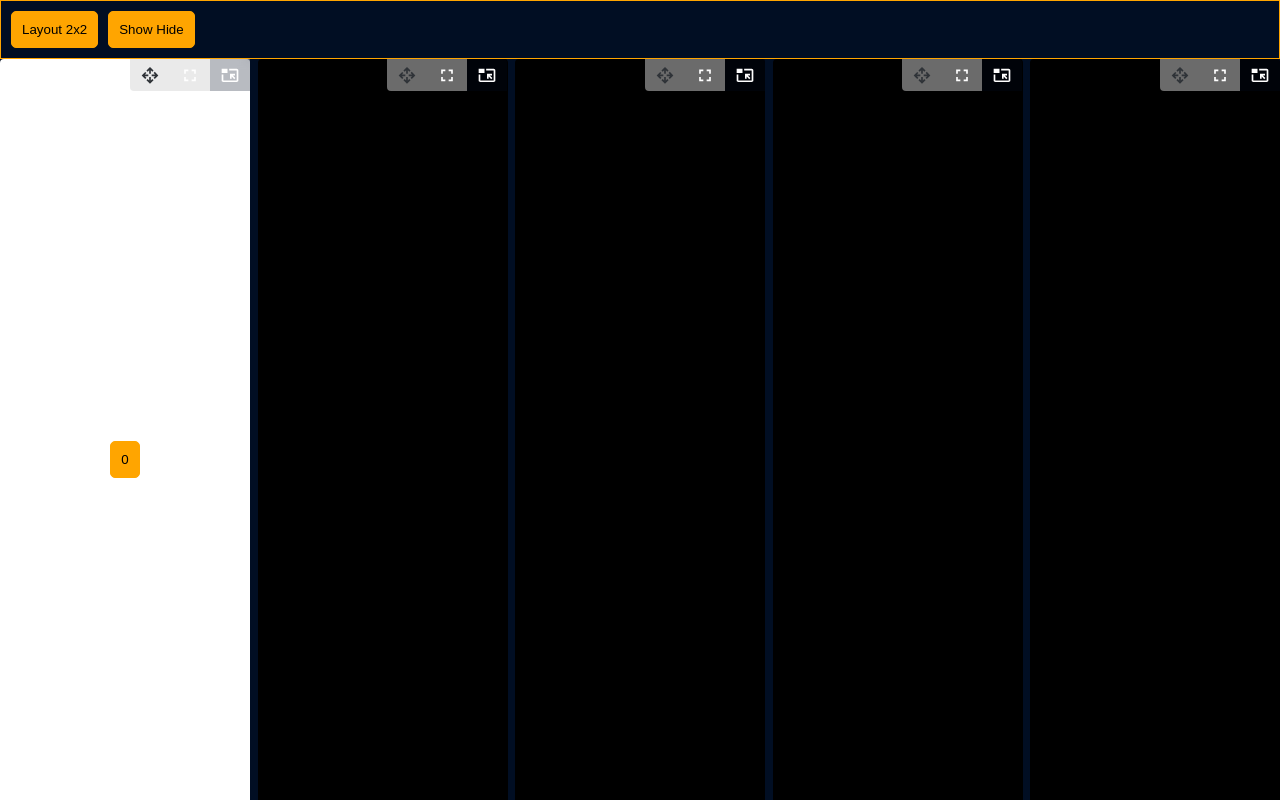
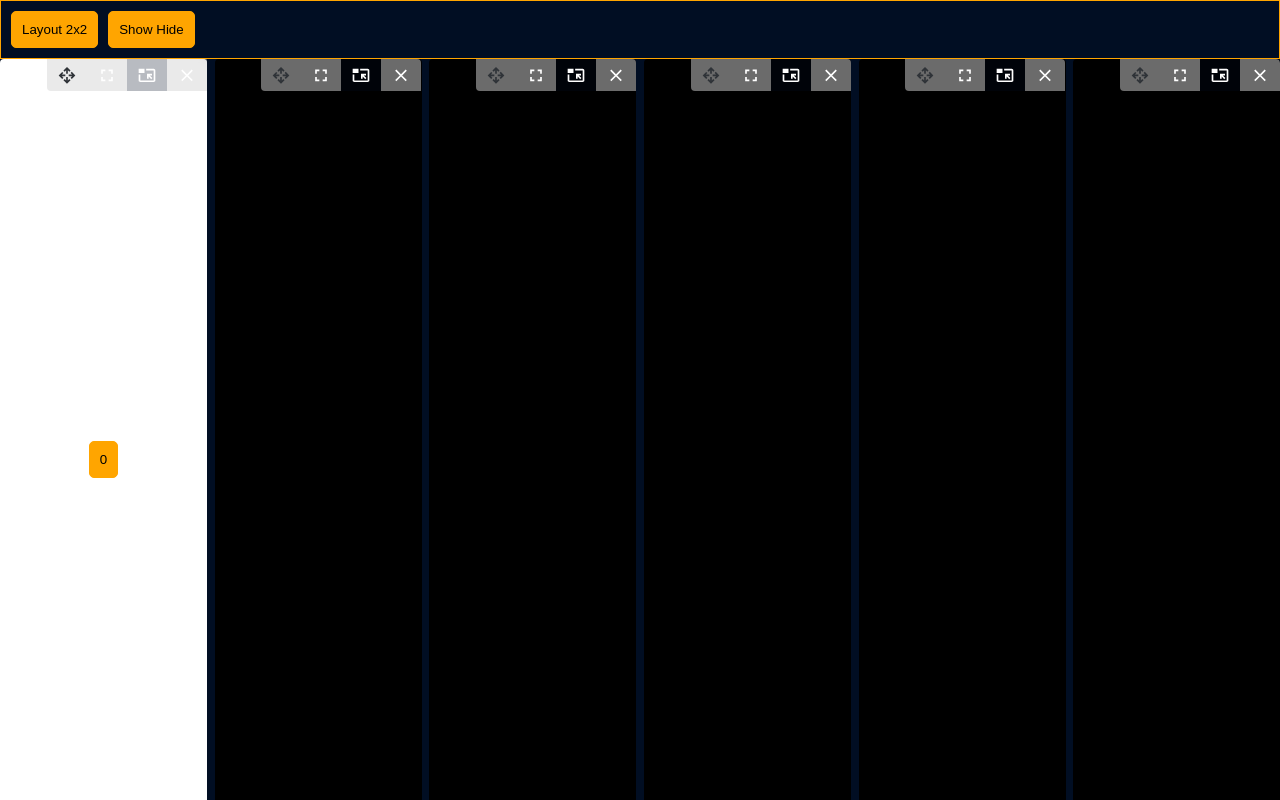
Before and after one commit to JuanGarcia0323/smart-layout, a React (Vite) app: page / in a window 1280 px wide. Built offline with nearby package versions, Linux system fonts and the light colour scheme.

Commit message:
feat: test case

```diff
--- a/lib/components/element-container/element-container.tsx
+++ b/lib/components/element-container/element-container.tsx
@@ -19,7 +19,6 @@ const ElementContainer = (props: IElementContainer) => {
         fullScreen.key !== props.id &&
         styles["element-container-fullscreen-happening"]
       }
-      ${dragging && dragging.id.toString() === props.id && "cursor-pointer"}
       layout-element-container
       `}
       onClick={() => {
--- a/src/App.tsx
+++ b/src/App.tsx
@@ -1,7 +1,8 @@
 import { useState } from "react";
 import { ComponentLayout } from "../lib/main";
 import { customLayout } from "../lib/interfaces";
-import TestCounter from "./TestCounter";
+// import TestCounter from "./TestCounter";
+import TestCase from "./TestCase";
 function App() {
   const [layout, setLayout] = useState<customLayout>();
   const [show, setShow] = useState(true);
@@ -83,30 +84,10 @@ function App() {
             config={{
               classNameLayoutElement: "test",
               customLayout: layout,
+              onClose: (e) => console.log(e),
             }}
           >
-            <TestCounter></TestCounter>
-            {show && (
-              <div
-                id="element"
-                style={{ width: "100%", height: "100%", background: "#000" }}
-              ></div>
-            )}
-
-            <div
-              id="element"
-              style={{ width: "100%", height: "100%", background: "#000" }}
-            ></div>
-
-            <div
-              id="element"
-              style={{ width: "100%", height: "100%", background: "#000" }}
-            ></div>
-
-            <div
-              id="element"
-              style={{ width: "100%", height: "100%", background: "#000" }}
-            ></div>
+            {TestCase({ show })}
           </ComponentLayout>
         </div>
       </div>
--- /dev/null
+++ b/src/TestCase.tsx
@@ -0,0 +1,40 @@
+import TestCounter from "./TestCounter";
+
+const TestCase = ({ show }: { show: boolean }) => {
+  return [
+    <TestCounter key={"test-countet"}></TestCounter>,
+    show && (
+      <div
+        key={"test1"}
+        id="element"
+        style={{ width: "100%", height: "100%", background: "#000" }}
+      ></div>
+    ),
+
+    <div
+      key={"test2"}
+      id="element"
+      style={{ width: "100%", height: "100%", background: "#000" }}
+    ></div>,
+
+    <div
+      key={"test3"}
+      id="element"
+      style={{ width: "100%", height: "100%", background: "#000" }}
+    ></div>,
+
+    <div
+      key={"test4"}
+      id="element"
+      style={{ width: "100%", height: "100%", background: "#000" }}
+    ></div>,
+
+    <div
+      key={"test5"}
+      id="element"
+      style={{ width: "100%", height: "100%", background: "#000" }}
+    ></div>,
+  ];
+};
+
+export default TestCase;
```
Also changed, not shown: 1 other file (tests, documents, lock files or other folders).
